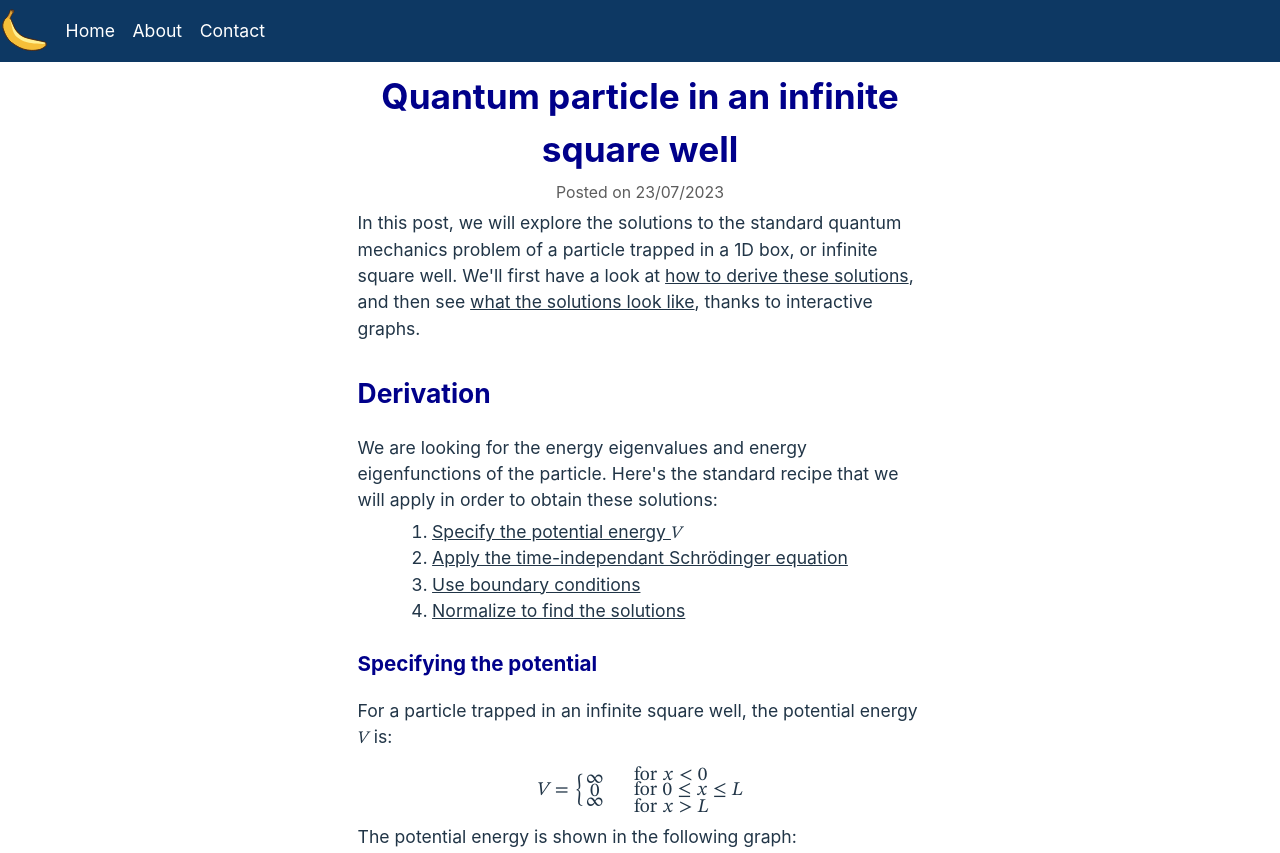
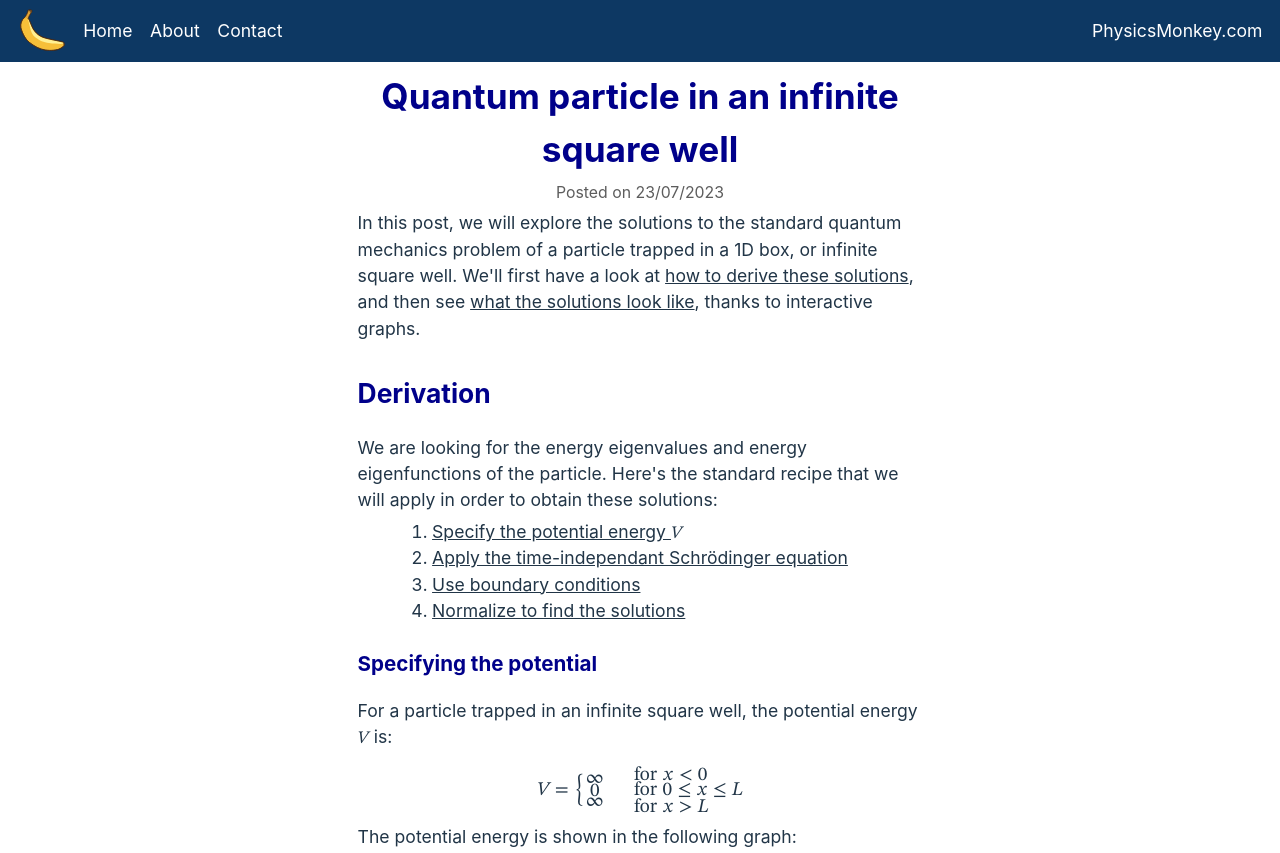
Before and after one commit to alex-kings/physics-blog, a website built with Vite: page posts/infinite-square-well-1d/index.html in a window 1280 px wide. Shown: the top 853 px of the page. Built offline with nearby package versions, Linux system fonts and the light colour scheme.

Commit message:
Fix navbar.

```diff
--- a/posts/infinite-square-well-1d/index.html
+++ b/posts/infinite-square-well-1d/index.html
@@ -14,6 +14,7 @@
   </head>
   <body>
     <nav class="navbar">
+      <div class="navbar-main">
         <a href="../../index.html">
           <img height="48" class="logo" src="/banana.svg">
         </a>
@@ -22,6 +23,10 @@
           <li class="nav-li"><a class="nav-a" href="../../about/index.html">About</a></li>
           <li class="nav-li"><a class="nav-a" href="../../contact/index.html">Contact</a></li>
         </ul>
+      </div>
+      <a href="./index.html" class="nav-a" id="website-name-label">
+        PhysicsMonkey.com
+      </a>
     </nav>
 
     <div class="main">
```
Also changed, not shown: posts/time-dependance-well-1d/index.html (+5 -0 lines). Lines whose indentation alone changed are shown as unchanged.
